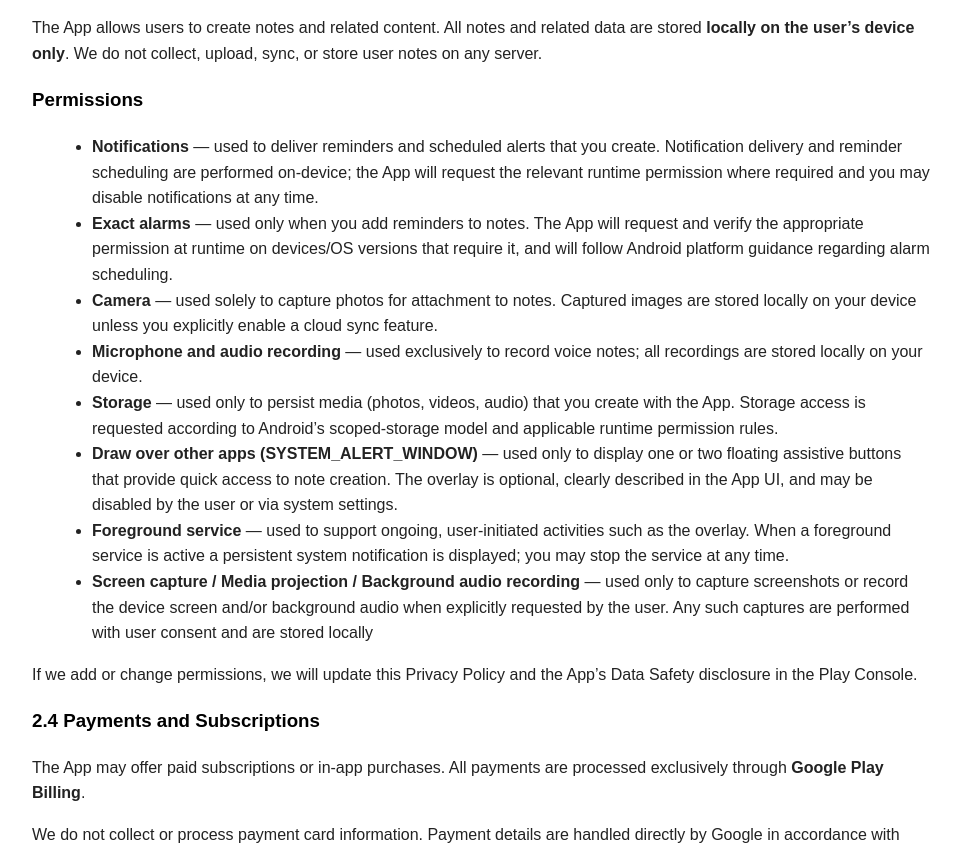
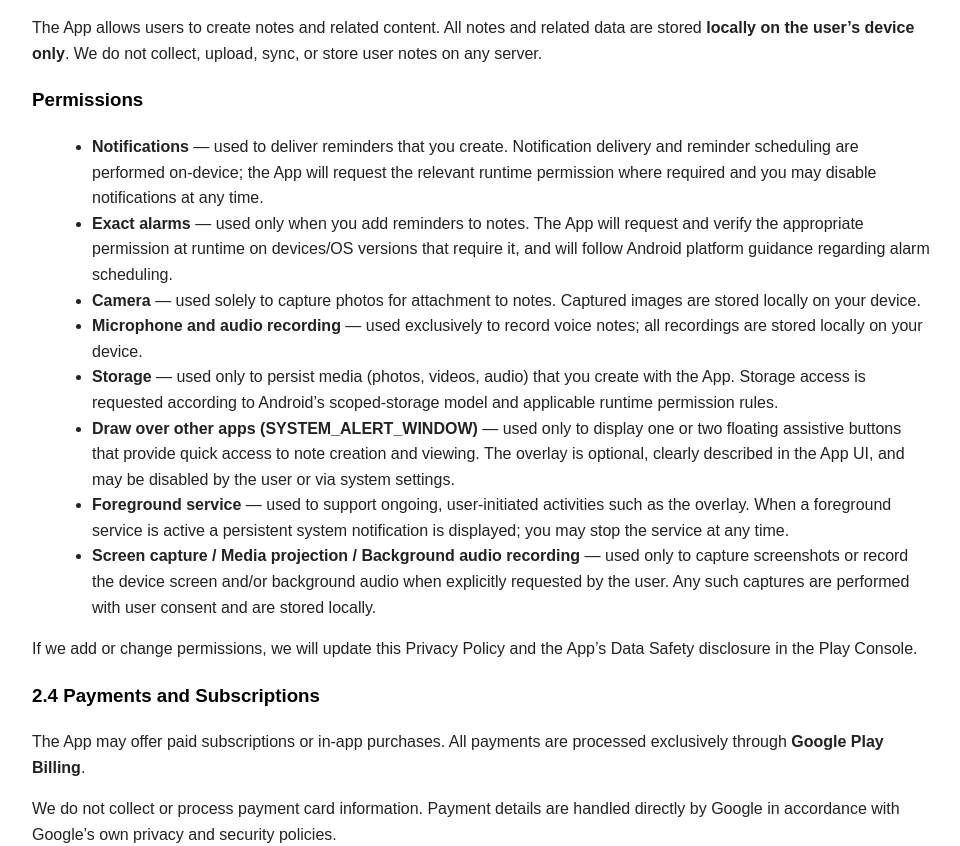
Before and after one commit to noteafloatteam/legal, a plain HTML site: page privacy-policy.html in a window 1280 px wide. Shown: the part 680-1526 px from the top of the page, without its empty margins (158-1118 px from the left). Drawn offline with Linux system fonts and the light colour scheme.

Commit message:
Update privacy-policy.html

```diff
--- a/privacy-policy.html
+++ b/privacy-policy.html
@@ -78,21 +78,21 @@
 
 <h3>Permissions</h3>
 <ul>
-    <li><strong>Notifications</strong> — used to deliver reminders and scheduled alerts that you create. Notification delivery and reminder scheduling are performed on-device; the App will request the relevant runtime permission where required and you may disable notifications at any time.</li>
+    <li><strong>Notifications</strong> — used to deliver reminders that you create. Notification delivery and reminder scheduling are performed on-device; the App will request the relevant runtime permission where required and you may disable notifications at any time.</li>
 
     <li><strong>Exact alarms</strong> — used only when you add reminders to notes. The App will request and verify the appropriate permission at runtime on devices/OS versions that require it, and will follow Android platform guidance regarding alarm scheduling.</li>
 
-    <li><strong>Camera</strong> — used solely to capture photos for attachment to notes. Captured images are stored locally on your device unless you explicitly enable a cloud sync feature.</li>
+    <li><strong>Camera</strong> — used solely to capture photos for attachment to notes. Captured images are stored locally on your device.</li>
 
     <li><strong>Microphone and audio recording</strong> — used exclusively to record voice notes; all recordings are stored locally on your device.</li>
 
     <li><strong>Storage</strong> — used only to persist media (photos, videos, audio) that you create with the App. Storage access is requested according to Android’s scoped-storage model and applicable runtime permission rules.</li>
 
-    <li><strong>Draw over other apps (SYSTEM_ALERT_WINDOW)</strong> — used only to display one or two floating assistive buttons that provide quick access to note creation. The overlay is optional, clearly described in the App UI, and may be disabled by the user or via system settings.</li>
+    <li><strong>Draw over other apps (SYSTEM_ALERT_WINDOW)</strong> — used only to display one or two floating assistive buttons that provide quick access to note creation and viewing. The overlay is optional, clearly described in the App UI, and may be disabled by the user or via system settings.</li>
 
-    <li><strong>Foreground service</strong> — used to support ongoing, user-initiated activities such as the overlay.<!--, active recordings, or reminders.--> When a foreground service is active a persistent system notification is displayed; you may stop the service at any time.</li>
+    <li><strong>Foreground service</strong> — used to support ongoing, user-initiated activities such as the overlay. When a foreground service is active a persistent system notification is displayed; you may stop the service at any time.</li>
 
-    <li><strong>Screen capture / Media projection / Background audio recording</strong> — used only to capture screenshots or record the device screen and/or background audio when explicitly requested by the user. Any such captures are performed with user consent and are stored locally <!--unless you opt into cloud sync.--></li>
+    <li><strong>Screen capture / Media projection / Background audio recording</strong> — used only to capture screenshots or record the device screen and/or background audio when explicitly requested by the user. Any such captures are performed with user consent and are stored locally. </li>
 </ul>
 <p>If we add or change permissions, we will update this Privacy Policy and the App’s Data Safety disclosure in the Play Console.</p>
 
```
